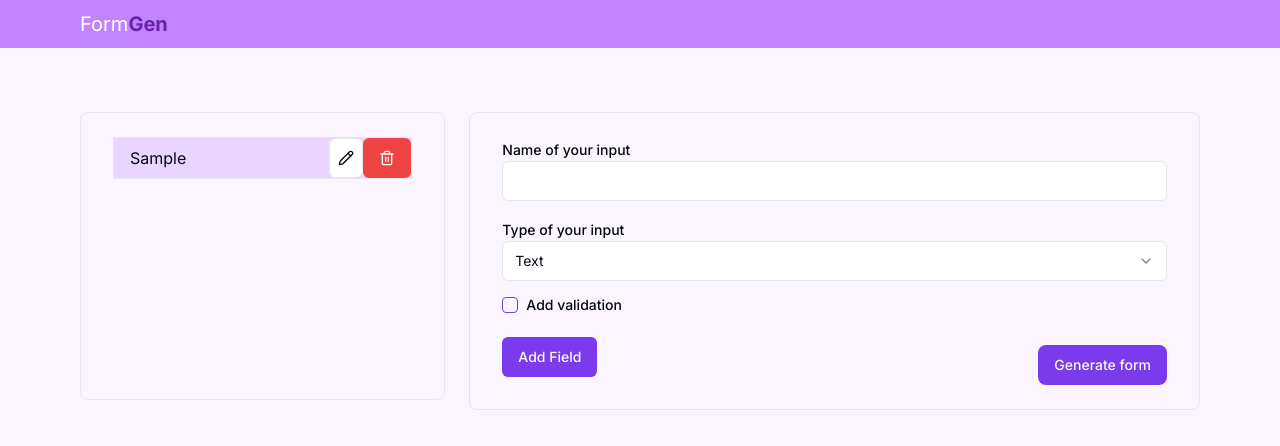
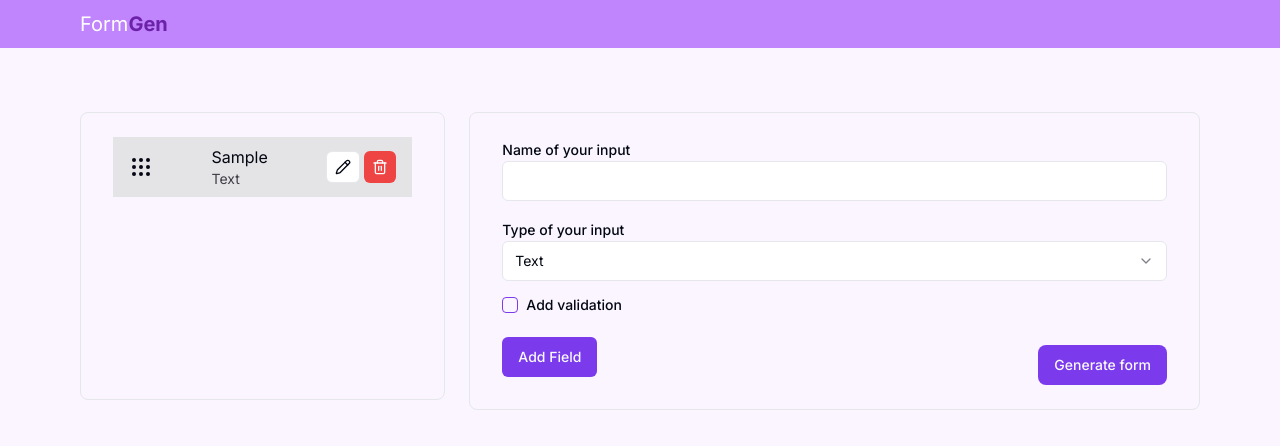
Before and after one commit to jeremnds/formgen, a Next.js app: page /generate in a window 1280 px wide. Both pictures are taken after typing "Sample" into the empty fields and a click on the button "Add Field". Shown: the top 446 px of the page. Built offline with nearby package versions, Linux system fonts and the light colour scheme.

Commit message:
feat: add drag and drop for fields list

```diff
--- a/app/generate/page.tsx
+++ b/app/generate/page.tsx
@@ -5,6 +5,16 @@ import AddFieldForm from "@/src/components/organisms/AddFieldForm";
 import FieldList from "@/src/components/organisms/FieldList";
 import { Field } from "@/src/models/field.type";
 import { FieldFormData } from "@/src/models/form.type";
+import { closestCenter, DndContext } from "@dnd-kit/core";
+import {
+  restrictToVerticalAxis,
+  restrictToWindowEdges,
+} from "@dnd-kit/modifiers";
+import {
+  arrayMove,
+  SortableContext,
+  verticalListSortingStrategy,
+} from "@dnd-kit/sortable";
 import { useState } from "react";
 
 export default function Page() {
@@ -25,15 +35,42 @@ export default function Page() {
           }
         : undefined,
     };
-    console.log("newfield:", newField);
     setFields((prevFields) => [...prevFields, newField]);
+  };
+
+  const handleOnDragEnd = (event: any) => {
+    const { active, over } = event;
+
+    if (active.id !== over.id) {
+      setFields((prevFields) => {
+        const oldIndex = prevFields.findIndex(
+          (field) => field.name === active.id,
+        );
+        const newIndex = prevFields.findIndex(
+          (field) => field.name === over.id,
+        );
+
+        return arrayMove(prevFields, oldIndex, newIndex);
+      });
+    }
   };
 
   return (
     <Container className="mt-16">
       <div className="flex flex-col gap-6 md:flex-row">
         <div className="order-2 md:order-1 md:basis-1/3">
-          <FieldList fields={fields} />
+          <DndContext
+            collisionDetection={closestCenter}
+            onDragEnd={handleOnDragEnd}
+            modifiers={[restrictToVerticalAxis, restrictToWindowEdges]}
+          >
+            <SortableContext
+              items={fields.map((field) => field.name)}
+              strategy={verticalListSortingStrategy}
+            >
+              <FieldList fields={fields} />
+            </SortableContext>
+          </DndContext>
         </div>
         <div className="order-1 md:order-2 md:basis-2/3">
           <AddFieldForm onAddField={handleAddField} />
--- a/next.config.mjs
+++ b/next.config.mjs
@@ -1,4 +1,6 @@
 /** @type {import('next').NextConfig} */
-const nextConfig = {};
+const nextConfig = {
+  reactStrictMode: false,
+};
 
 export default nextConfig;
--- a/package.json
+++ b/package.json
@@ -9,6 +9,9 @@
     "lint": "next lint"
   },
   "dependencies": {
+    "@dnd-kit/core": "^6.1.0",
+    "@dnd-kit/modifiers": "^7.0.0",
+    "@dnd-kit/sortable": "^8.0.0",
     "@hookform/resolvers": "^3.9.0",
     "@radix-ui/react-checkbox": "^1.1.1",
     "@radix-ui/react-label": "^2.1.0",
@@ -28,6 +31,7 @@
   "devDependencies": {
     "@types/node": "^20",
     "@types/react": "^18",
+    "@types/react-beautiful-dnd": "^13.1.8",
     "@types/react-dom": "^18",
     "eslint": "^8",
     "eslint-config-next": "14.2.6",
--- a/src/components/molecules/FieldItem.tsx
+++ b/src/components/molecules/FieldItem.tsx
@@ -1,20 +1,31 @@
+import { cn } from "@/src/lib/utils";
 import { Field } from "@/src/models/field.type";
-import { Pencil, Trash2 } from "lucide-react";
+import { Grip, Pencil, Trash2 } from "lucide-react";
 import { Button } from "../atoms/shadcn/button";
 
 type FieldItemProps = {
   field: Field;
+  isDragging: boolean;
 };
 
-export default function FieldItem({ field }: FieldItemProps) {
+export default function FieldItem({ field, isDragging }: FieldItemProps) {
   return (
-    <div className="mb-2 flex items-center justify-between border bg-purple-200 pl-4">
-      <p>{field.name}</p>
-      <div>
-        <Button variant="outline" className="px-2 py-0">
+    <div
+      className={cn(
+        "flex items-center justify-between px-4 py-2",
+        isDragging ? "bg-purple-400" : "bg-zinc-200",
+      )}
+    >
+      <Grip />
+      <div className="flex flex-col">
+        <p>{field.name}</p>
+        <span className="text-sm capitalize text-zinc-700">{field.type}</span>
+      </div>
+      <div className="space-x-1">
+        <Button variant="outline" className="h-8 p-2">
           <Pencil className="h-4 w-4" />
         </Button>
-        <Button variant="destructive">
+        <Button variant="destructive" className="h-8 p-2">
           <Trash2 className="h-4 w-4" />
         </Button>
       </div>
--- a/src/components/organisms/FieldList.tsx
+++ b/src/components/organisms/FieldList.tsx
@@ -1,16 +1,41 @@
 import { Field } from "@/src/models/field.type";
+import { useSortable } from "@dnd-kit/sortable";
+import { CSS } from "@dnd-kit/utilities";
 import FieldItem from "../molecules/FieldItem";
 
 type FieldListProps = {
-  fields: Field[] | [];
+  fields: Field[];
 };
 
 export default function FieldList({ fields }: FieldListProps) {
   return (
-    <div className="min-h-72 rounded-lg border px-8 py-6">
-      {fields.map((field, index) => (
-        <FieldItem key={index} field={field} />
+    <div className="flex min-h-72 flex-col gap-2 rounded-lg border px-8 py-6">
+      {fields.map((field) => (
+        <SortableField key={field.name} field={field} />
       ))}
     </div>
   );
 }
+
+function SortableField({ field }: { field: Field }) {
+  const {
+    attributes,
+    listeners,
+    setNodeRef,
+    transform,
+    transition,
+    isDragging,
+  } = useSortable({ id: field.name });
+
+  const style = {
+    transform: CSS.Transform.toString(transform),
+    transition,
+    zIndex: isDragging ? 999 : "auto",
+  };
+
+  return (
+    <div ref={setNodeRef} style={style} {...attributes} {...listeners}>
+      <FieldItem field={field} isDragging={isDragging} />
+    </div>
+  );
+}
```
Also changed, not shown: 1 other file (tests, documents, lock files or other folders).
